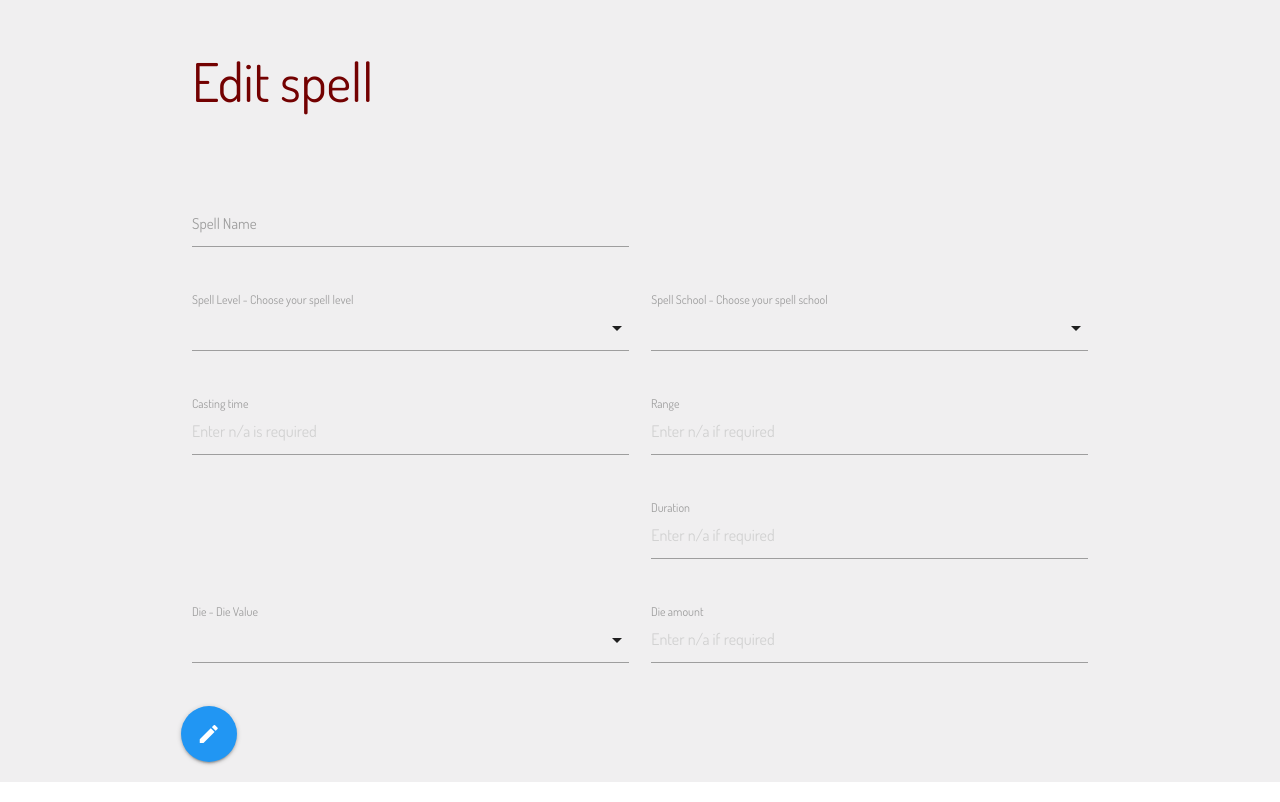
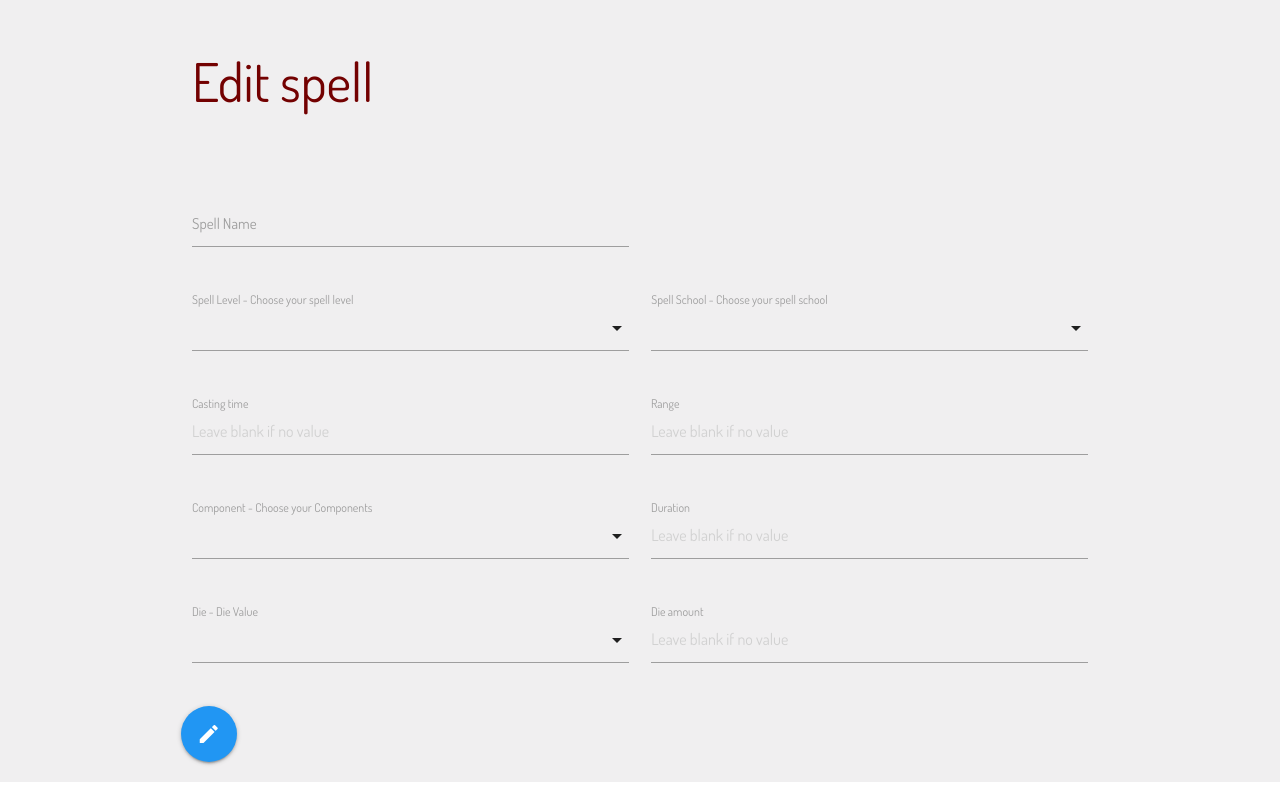
Before and after one commit to JackSnowdon/spellbook, a Flask app: template templates/edit_spell.html in a window 1280 px wide. Shown: the part 65-867 px from the top of the page. Run offline with Flask 2, Linux system fonts and the light colour scheme; the template is opened without the code that fills it, so the values that code supplies are empty; some libraries are stand-ins or nearby versions.

Commit message:
component adding/editing to mongodb arrays added

```diff
--- a/app.py
+++ b/app.py
@@ -33,7 +33,7 @@ def browse_spells():
     return render_template("view_spells.html", spells=mongo.db.spells.find(),
     components=mongo.db.components.find())
 
-# Create
+# Create spells
 
 @app.route('/add_spell')
 def add_spell():
@@ -44,8 +44,15 @@ def add_spell():
 @app.route('/insert_spell', methods=['POST'])
 def insert_spell():
     spells = mongo.db.spells
-    spells.insert_one(request.form.to_dict())
-
+    spells.insert_one({'spell_name':request.form.get('spell_name'),
+        'spell_level':request.form.get('spell_level'),
+        'school': request.form.get('school'),
+        'casting_time': request.form.get('casting_time'),
+        'range':request.form.get('range'),
+        'components':request.form.getlist('components'),
+        'duration':request.form.get('duration'),
+        'die_value':request.form.get('die_value'),
+        'die_amount':request.form.get('die_amount')})
     return redirect(url_for('browse_spells'))
 
 # Delete
@@ -64,8 +71,8 @@ def edit_spell(spell_id):
     components=mongo.db.components.find(), die=mongo.db.die.find(), level=mongo.db.level.find(),
     school=mongo.db.school.find())
 
-# 13/05/19 edit task all wired up, removed components from all forms while finding a way to make them work
-
+# components now able to add and edit as arrays to mongo db
+# edit fucntion not displaying selcted components 17/05/19
 
 @app.route('/update_spell/<spell_id>', methods=["POST"])
 def update_spell(spell_id):
@@ -77,7 +84,7 @@ def update_spell(spell_id):
         'school': request.form.get('school'),
         'casting_time': request.form.get('casting_time'),
         'range':request.form.get('range'),
-    #    'components':request.form.get('components'),
+        'components':request.form.getlist('components'),
         'duration':request.form.get('duration'),
         'die_value':request.form.get('die_value'),
         'die_amount':request.form.get('die_amount')
--- a/templates/edit_spell.html
+++ b/templates/edit_spell.html
@@ -41,29 +41,30 @@
         </div>
         <div class="row">
             <div class="input-field col s12 m6">
-                <input placeholder="Enter n/a is required" name="casting_time" id="casting_time" type="text" class="validate input-text" value="{{spell.casting_time}}">
+                <input placeholder="Leave blank if no value" name="casting_time" id="casting_time" type="text" class="validate input-text" value="{{spell.casting_time}}">
                 <label for="casting_time">Casting time</label>
             </div>
             <div class="input-field col s12 m6">
-                <input placeholder="Enter n/a if required" name="range" id="range" type="text" class="validate input-text" value="{{spell.range}}">
+                <input placeholder="Leave blank if no value" name="range" id="range" type="text" class="validate input-text" value="{{spell.range}}">
                 <label for="range">Range</label>
             </div>
         </div>
         <div class="row">
            <div class="input-field col s12 m6">
-            <!---    <select multiple id="components" name="components" class="input-text">
+            <select multiple id="components" name="components" class="input-text">
+                <!--- 17/05/19 selected components not showing up in list but now addable and displayable --->
                 {% for c in components %}
-                    {% if c.components == spell.components %}
+                    {% if spell.components == c.component %}
                   <option value="{{c.component}}" selected>{{c.component}}</option>
                     {% else %}
                   <option value="{{c.component}}">{{c.component}}</option>
                     {% endif %}
                 {% endfor %}
             </select>
-                <label>Component - Choose your Components</label>--->
+                <label>Component - Choose your Components</label>
             </div>
             <div class="input-field col s12 m6">
-                <input placeholder="Enter n/a if required" name="duration" id="duration" type="text" class="validate input-text" value="{{spell.duration}}">
+                <input placeholder="Leave blank if no value" name="duration" id="duration" type="text" class="validate input-text" value="{{spell.duration}}">
                 <label for="duration">Duration</label>
             </div>
         </div>
@@ -81,7 +82,7 @@
                 <label>Die - Die Value </label>
             </div>
             <div class="input-field col s12 m6">
-                <input placeholder="Enter n/a if required" name="die_amount" id="die_amount" type="text" class="validate input-text" value="{{spell.die_amount}}">
+                <input placeholder="Leave blank if no value" name="die_amount" id="die_amount" type="text" class="validate input-text" value="{{spell.die_amount}}">
                 <label for="die_amount">Die amount</label>
             </div>
         </div>
--- a/templates/index.html
+++ b/templates/index.html
@@ -13,7 +13,7 @@
         <img src="/static/img/spellbook.png" class="landing-image responsive-img"></a>
     </div>
     <div class="col s12 m8">
-        <p class="spell-name center-text">Welcome to the Spellfinder General, your new trusted ally on your next adventure!<br>To get started, trying clicking on the spellbook to view all spells</p>
+        <p class="spell-name center-text">Welcome to the Spellfinder General, your new trusted ally on your next adventure!<br>To get started, try clicking on the spellbook to view all spells</p>
     </div>
 </div>
 <br>
@@ -23,7 +23,7 @@
     <div class="col s12 m8">
         <p class="spell-name center-text">Lorem ipsum dolor sit amet, consectetur adipisicing elit. Ipsa neque, sed. Explicabo laboriosam numquam minus possimus porro tempora non, aliquam inventore maxime veniam necessitatibus. Aut!</p>
     </div>
-    <div class="col s12 m4">
+    <div class="col hide-on-small-only m4">
         <img src="/static/img/angel.png" class="landing-image responsive-img">
     </div>
 </div>
```
Also changed, not shown: templates/add_spell.html (+6 -6 lines).
